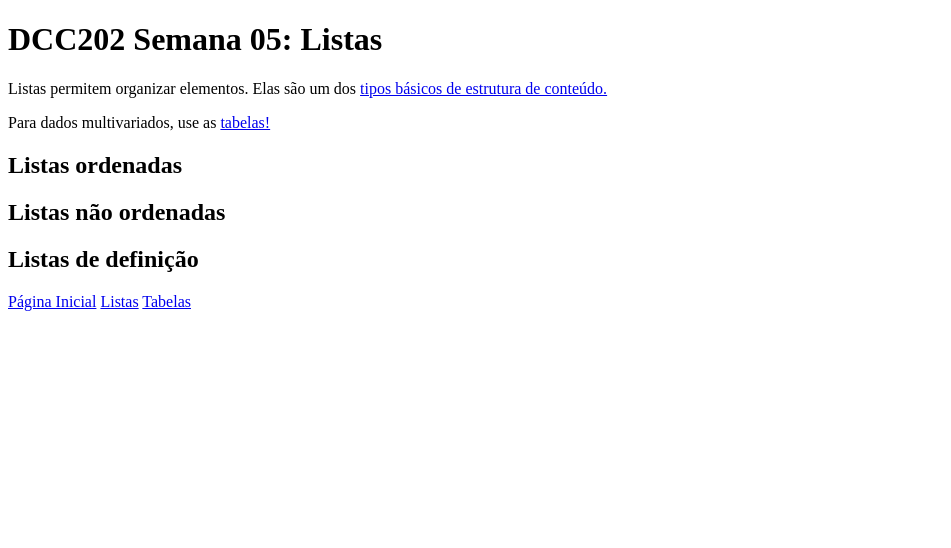
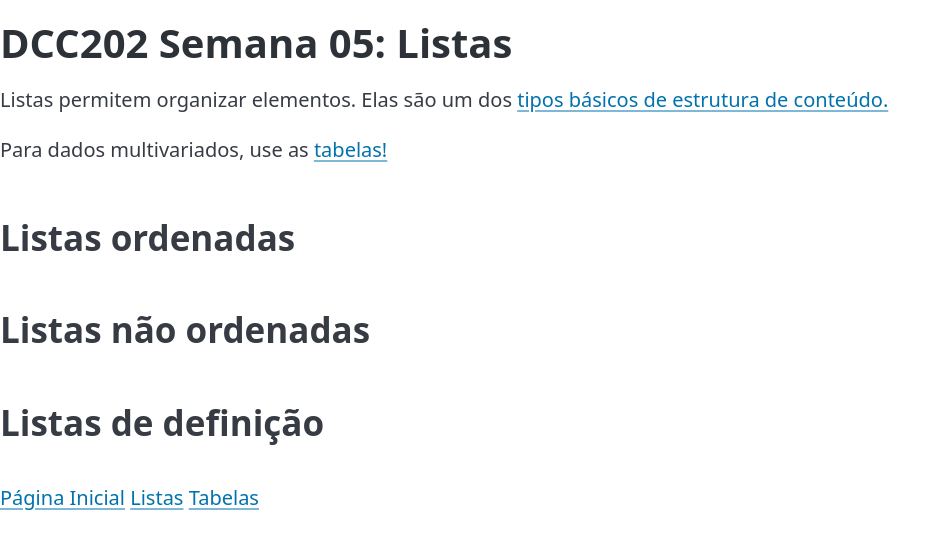
Before and after one commit to ufjf-dcc202/ufjf-dcc202-2025-1-a-atv03-karinegomes-kvg, a plain HTML site: page listas.html in a window 1280 px wide. Shown: the whole page, without its empty margins (0-951 px from the left). Drawn offline with nearby package versions, Linux system fonts and the light colour scheme.

Commit message:
adiciona picocss

```diff
--- a/listas.html
+++ b/listas.html
@@ -4,6 +4,8 @@
     <meta charset="UTF-8">
     <meta name="viewport" content="width=device-width, initial-scale=1.0">
     <title>DCC Semana 05: Listas</title>
+    <link rel="stylesheet" href="https://cdn.jsdelivr.net/npm/@picocss/pico@2/css/pico.min.css">
+
 </head>
 <body>
     <main>
```
Also changed, not shown: tabelas.html (+2 -0 lines), index.html (line endings or trailing spaces).
